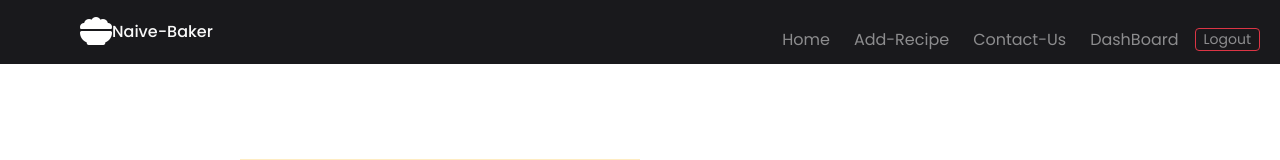
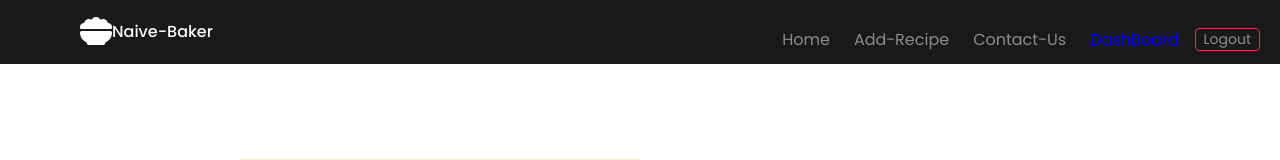
Before and after one commit to Rohan-231/Naivebakers, a Django app: page /contact in a window 1280 px wide, with the pointer over the restyled element. Shown: the top 160 px of the page. Run offline with Django 4.2, Linux system fonts and the light colour scheme; a user stored in the database is signed in; some libraries are stand-ins or nearby versions.

Commit message:
Update navbar.html

```diff
--- a/templates/navbar.html
+++ b/templates/navbar.html
@@ -164,6 +164,9 @@
             #contact:hover{
                 color: blue;
             }
+             #profile:hover{
+                color: blue;
+            }
 
             @media only screen and (max-width: 600px){
                 .navbar-title{
```
